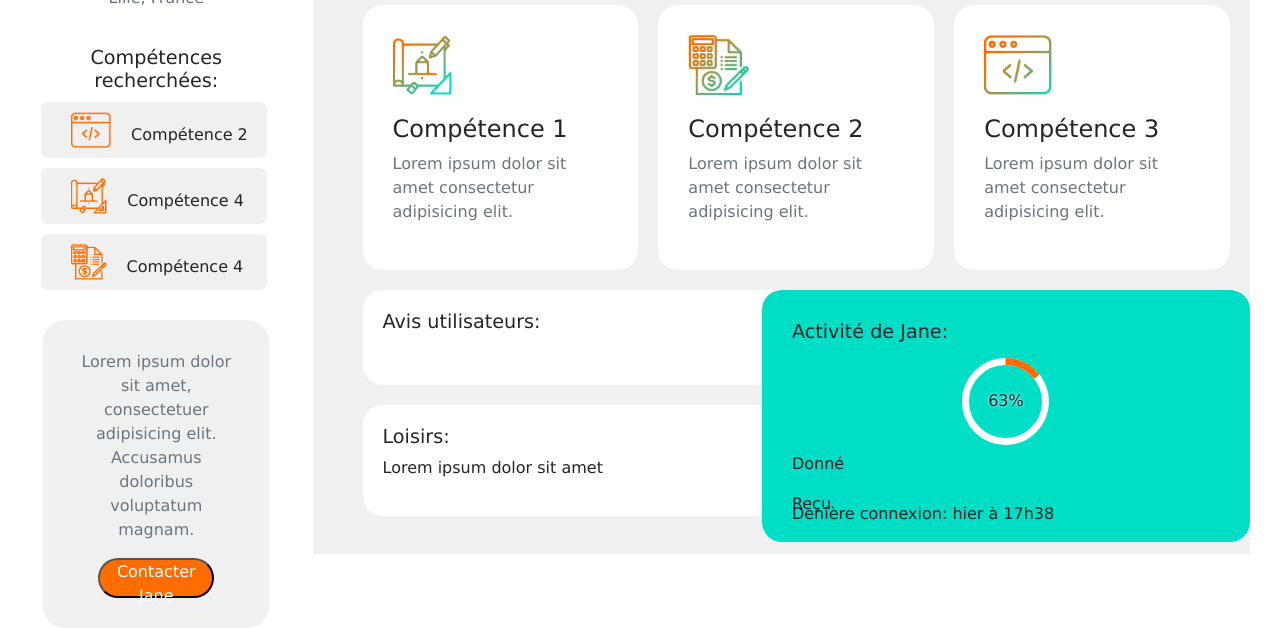
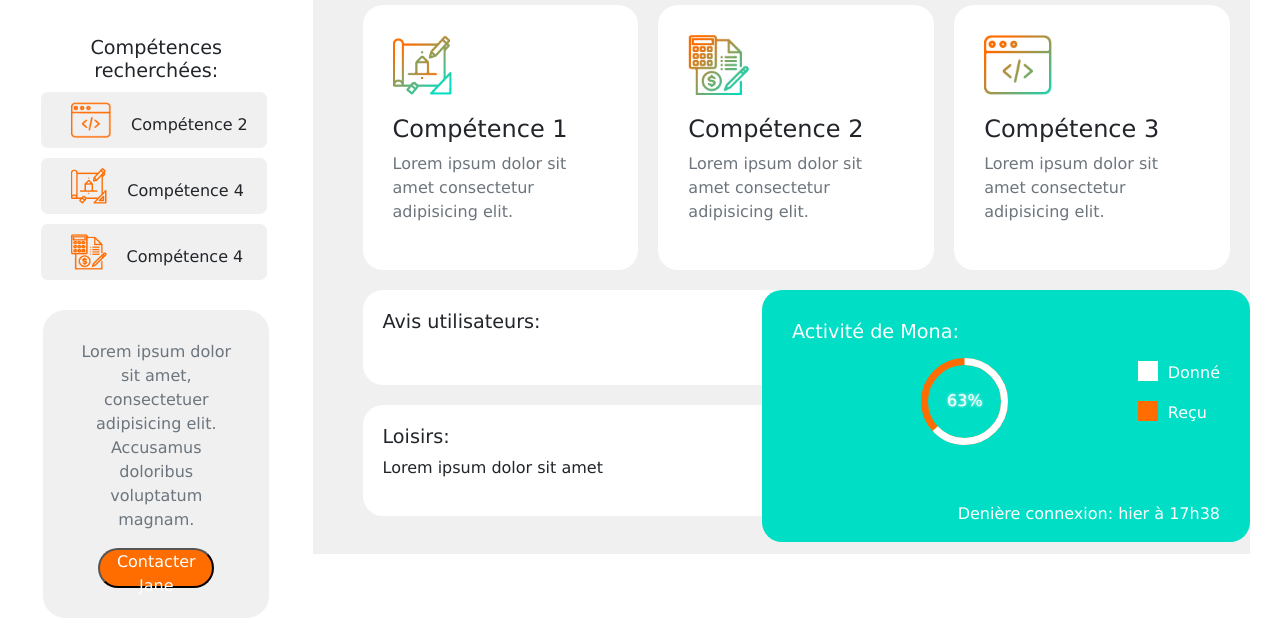
Before and after one commit to tuyengabi/profile-g-n-ration-boomerang, a plain HTML site: page index.html in a window 1280 px wide. Shown: the part 246-874 px from the top of the page. Drawn offline with nearby package versions, Linux system fonts and the light colour scheme.

Commit message:
modify activity part

```diff
--- a/css/profile.css
+++ b/css/profile.css
@@ -33,7 +33,7 @@
 }
 
 .profile-id {
-    padding: 30px 0 20px 0;
+    padding: 10px 0 20px 0;
 }
 
 .profile-photo {
@@ -158,6 +158,7 @@
 }
 
 .profile-activity {
+    color: #fff;
     background-color: #00dec6;
     border-radius: 20px;
     padding: 30px 30px 0 30px;
@@ -165,14 +166,38 @@
     width: 510px;
 }
 
+.profile-progress-bar {
+    display: flex;
+    align-items: center;
+    text-align: right;
+}
+
 .note {
-    width: 70px;
-    height: 50px;
+    display: flex;
+    flex-direction: column;
 
 }
 
-.ms-square {
+.give {
+    display: flex;
+}
+
+.sm-square {
+    margin-right: 10px;
+    width: 20px;
+    height: 20px;
+    background-color: #fff;
+}
+
+.sm-square-coral {
+    margin-right: 10px;
     width: 20px;
     height: 20px;
     background-color: #ff6c00;
 }
+
+.activity-date {
+    font-size: 1rem;
+    margin-top: 50px;
+    text-align: right;
+}
--- a/index.html
+++ b/index.html
@@ -120,29 +120,28 @@
                 </div>
 
                 <div class="profile-activity">
-                    <div>
-                        <h3 class="profile-heading3">Activité de Jane:</h3>
-                        <div id="myItem1"
-                            class="ldBar label-center"
-                            data-preset="circle"
-                            data-value="63"
-                            data-stroke="#ff6c00"
-                            data-stroke-width="7"
-                            data-stroke-trail="white"
-                            data-stroke-trail-width="7"
-                            data-type="stroke"
-                            data-min="59"
-                            data-max="87">
-                            <p class="ldBar-profile"></p>
+                    <h3 class="profile-heading3">Activité de Mona:</h3>
+
+                    <div class="profile-progress-bar">
+                        <div id="myItem1" class="ldBar label-center" data-preset="circle" data-value="63"
+                            data-stroke="#fff" data-stroke-width="7" data-stroke-trail="#ff6c00"
+                            data-stroke-trail-width="7" data-type="stroke">
+
                         </div>
                         <div class="note">
-                            <div class="sm-square"></div>
-                            <p>Donné</p>
-                            <div class="sm-square"></div>
-                            <p>Reçu</p>
+                            <div class="give">
+                                <div class="sm-square"></div>
+                                <p>Donné</p>
+                            </div>
+
+                            <div class="give">
+                                <div class="sm-square-coral"></div>
+                                <p>Reçu</p>
+                            </div>
                         </div>
-                        <p>Denière connexion: hier à <span>17h38</span></p>
                     </div>
+
+                    <p class="activity-date">Denière connexion: hier à <span>17h38</span></p>
                 </div>
             </article>
 
```
Also changed, not shown: imgs/sm-square.png (added).
